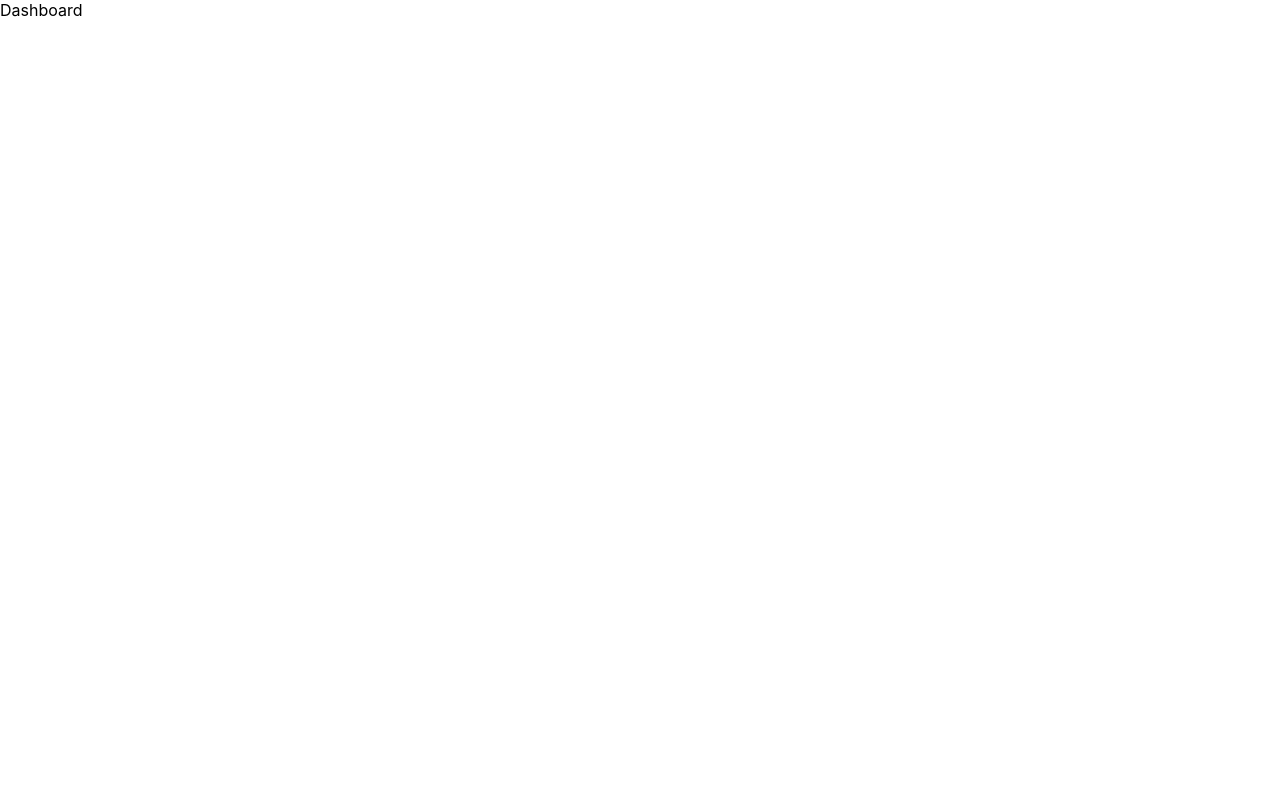
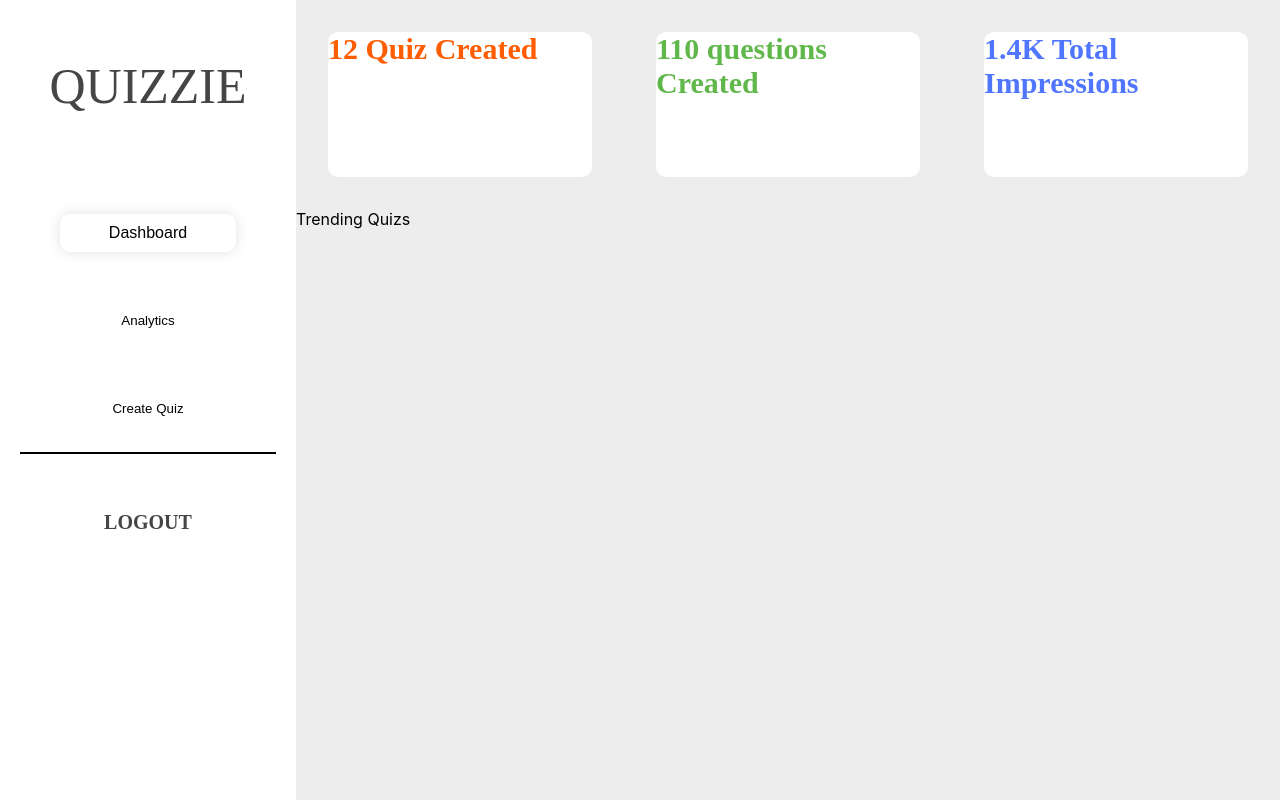
Before and after one commit to AkshayWankhade23/Quizzie, a React (Create React App) app in the folder client/: page /Dashboard in a window 1280 px wide. Built offline with nearby package versions, Linux system fonts and the light colour scheme.

Commit message:
Dashboard Page Created

```diff
--- a/client/src/App.jsx
+++ b/client/src/App.jsx
@@ -1,7 +1,8 @@
 import { Routes, Route } from "react-router-dom";
 import './App.css';
 import SignUp from "./Pages/SignUp/SignUp"
-import Dashboard from "./Components/Dashboard/Dashboard";
+// import Dashboard from "./Components/Dashboard/Dashboard";
+import DashboardPage from "./Pages/Dashboard/DashboardPage";
 import { Toaster } from "react-hot-toast";
 
 export const server = "http://localhost:4000";
@@ -12,7 +13,7 @@ function App() {
       <Toaster position="top-center" toastOptions={{ duration: 2000 }} />
       <Routes>
         <Route path="/" element={<SignUp />} />
-        <Route path="/Dashboard" element={<Dashboard />} />
+        <Route path="/Dashboard" element={<DashboardPage />} />
       </Routes>
     </>
   );
--- /dev/null
+++ b/client/src/Components/Analytics/Analytics.jsx
@@ -0,0 +1,6 @@
+
+const Analytics = () => {
+    return(<div>Analytics Component</div>)
+};
+
+export default Analytics;
--- /dev/null
+++ b/client/src/Components/Create Quiz/CreateQuiz.jsx
@@ -0,0 +1,41 @@
+import React, { useState } from "react";
+import style from "./Style.module.css";
+
+const CreateQuiz = ({ onClose, onSave }) => {
+  const [quizName, setQuizName] = useState("");
+  const [quizType, setQuizType] = useState("");
+
+  const handleSave = () => {
+    onSave({ quizName, quizType });
+    onClose();
+  };
+
+  return (
+    <div className={style.overlay}>
+      <div className={style.popup}>
+        <div>
+          <input
+            type="text"
+            value={quizName}
+            placeholder="Quiz name"
+            onChange={(e) => setQuizName(e.target.value)}
+            className={style.quizName}
+          />
+        </div>
+
+        <div>
+          <label>Quiz Type</label>
+            <button className={style.button}>Q & A</button>
+            <button className={style.button}>Poll Type</button>
+        </div>
+
+        <div className={style.popupButtons}>
+          <button className={style.button} onClick={onClose}>Cancel</button>
+          <button className={style.button} onClick={handleSave}>Continue</button>
+        </div>
+      </div>
+    </div>
+  );
+};
+
+export default CreateQuiz;
--- /dev/null
+++ b/client/src/Components/Create Quiz/Style.module.css
@@ -0,0 +1,77 @@
+.overlay {
+  position: fixed;
+  top: 0;
+  left: 0;
+  width: 100%;
+  height: 100%;
+  background: rgba(0, 0, 0, 0.5);
+  display: flex;
+  justify-content: center;
+  align-items: center;
+}
+
+.popup {
+  background: #fff;
+  padding: 20px;
+  border-radius: 10px;
+  box-shadow: 0px 4px 4px 0px rgba(0, 0, 0, 0.25);
+}
+
+.popupButtons {
+  margin-top: 10px;
+  display: flex;
+  justify-content: space-between;
+}
+
+label {
+  color: #9f9f9f;
+  text-align: center;
+  font-family: Poppins;
+  font-size: 25px;
+  font-style: normal;
+  font-weight: 500;
+  line-height: normal;
+}
+
+input {
+  color: #9f9f9f;
+  font-family: Poppins;
+  font-size: 25px;
+  font-style: normal;
+  font-weight: 500;
+  line-height: normal;
+  padding: 0px 10px;
+}
+
+.quizName {
+  width: 500px;
+  height: 51px;
+  flex-shrink: 0;
+  border-radius: 10px;
+  background: #fff;
+  box-shadow: 0px 0px 25px 0px rgba(0, 0, 0, 0.15);
+  border: none;
+}
+
+.button {
+  width: 171px;
+  height: 46px;
+  flex-shrink: 0;
+  border-radius: 10px;
+  background: #fff;
+  box-shadow: 0px 0px 25px 0px rgba(0, 0, 0, 0.15);
+  border: none;
+  color: #9f9f9f;
+  text-align: center;
+  font-family: Poppins;
+  font-size: 20px;
+  font-style: normal;
+  font-weight: 500;
+  line-height: normal;
+  margin: 15px 0px 0px 10px;
+}
+.button:hover {
+  color: #fff;
+  border-radius: 10px;
+  background: #60b84b;
+}
--- a/client/src/Components/Dashboard/Dashboard.jsx
+++ b/client/src/Components/Dashboard/Dashboard.jsx
@@ -1,6 +1,18 @@
+import style from "./Style.module.css";
 
 const Dashboard = () => {
-    return(<div>Dashboard</div>)
+  return (
+    <div className={style.container}>
+      <div className={style.cards}>
+        <div className={style.quiz_created}>12 Quiz Created </div>
+        <div className={style.questions_created}>110 questions Created </div>
+        <div className={style.total_impressions}>1.4K Total Impressions</div>
+      </div>
+      <div>
+      Trending Quizs
+      </div>
+    </div>
+  );
 };
 
 export default Dashboard;
--- a/client/src/Components/Dashboard/Style.module.css
+++ b/client/src/Components/Dashboard/Style.module.css
@@ -0,0 +1,96 @@
+/* .container {
+    width: 100vw;
+  background: #ededed;
+}
+
+.cards{
+    display: flex;
+}
+
+.quiz_created {
+  width: 295px;
+  height: 145px;
+  flex-shrink: 0;
+  border-radius: 10px;
+  background: #fff;
+  color: #ff5d01;
+  font-family: Poppins;
+  font-size: 30px;
+  font-style: normal;
+  font-weight: 600;
+  line-height: normal;
+  margin: 5rem 2rem 0rem 2rem;
+}
+
+.questions_created {
+  width: 295px;
+  height: 145px;
+  flex-shrink: 0;
+  border-radius: 10px;
+  background: #fff;
+  color: #60b84b;
+  font-family: Poppins;
+  font-size: 30px;
+  font-style: normal;
+  font-weight: 600;
+  line-height: normal;
+  margin: 5rem 2rem 0rem 2rem;
+}
+
+.total_impressions {
+  width: 295px;
+  height: 145px;
+  flex-shrink: 0;
+  border-radius: 10px;
+  background: #fff;
+  color: #5076ff;
+  font-family: Poppins;
+  font-size: 30px;
+  font-style: normal;
+  font-weight: 600;
+  line-height: normal;
+  margin: 5rem 2rem 0rem 2rem;
+} */
+
+.container {
+  width: 100%;
+  height: 100vh;
+  max-width: 1200px; /* Set a maximum width for larger screens */
+  margin: 0 auto; /* Center the container */
+  background: #ededed;
+}
+
+.cards {
+  display: flex;
+  flex-wrap: wrap; /* Allow cards to wrap to the next line on smaller screens */
+  justify-content: space-around; /* Add space between cards */
+}
+
+.quiz_created,
+.questions_created,
+.total_impressions {
+  width: calc(
+    33.33% - 4rem
+  ); /* Set the width of each card to roughly one-third of the container */
+  max-width: 295px; /* Set a maximum width for each card */
+  height: 145px;
+  flex-shrink: 0;
+  border-radius: 10px;
+  background: #fff;
+  font-family: Poppins;
+  font-size: 30px;
+  font-style: normal;
+  font-weight: 600;
+  line-height: normal;
+  margin: 2rem; /* Adjust margin for better spacing */
+}
+
+.quiz_created{
+    color: #ff5d01;
+}
+.questions_created{
+    color: #60b84b;
+}
+.total_impressions{
+    color: #5076ff;
+}
--- a/client/src/Components/Login/LoginForm.jsx
+++ b/client/src/Components/Login/LoginForm.jsx
@@ -42,6 +42,9 @@ const LoginForm = () => {
       window.localStorage.setItem("user", responseData.user);
       window.localStorage.setItem("name", responseData.name);
       window.localStorage.setItem("token", responseData.token);
+
+      console.log(localStorage.getItem("token"));
+
       toast.success("Login successful!");
       navigate("/Dashboard");
     } catch (error) {
@@ -63,7 +66,6 @@ const LoginForm = () => {
         value={data.email}
         onChange={handleChange}
         type="email"
-        placeholder="Email"
       />
       </div>
 
@@ -75,7 +77,6 @@ const LoginForm = () => {
         value={data.password}
         onChange={handleChange}
         type="password"
-        placeholder="Password"
       />
       </div>
 
--- a/client/src/Components/SignUp/Style.module.css
+++ b/client/src/Components/SignUp/Style.module.css
@@ -1,11 +1,12 @@
 .container {
   height: 100vh;
-  width: 60vw;
+  width: 70vw;
   padding: 10vw;
   box-sizing: border-box;
   display: inline-flex;
   flex-direction: column;
   align-items: flex-end;
+  margin-right: 10rem;
 }
 .name{
   margin-top: -8rem;
@@ -51,7 +52,7 @@
   border: 3px solid #ff6b6b;
 }
 
-/* .footer{} */
+
 .underline {
   margin: 4px;
   font-weight: 700;
--- /dev/null
+++ b/client/src/Pages/Dashboard/DashboardPage.jsx
@@ -0,0 +1,99 @@
+import style from "./Style.module.css";
+import { useState } from "react";
+import {useNavigate} from "react-router-dom";
+import Dashboard from "../../Components/Dashboard/Dashboard";
+import Analytics from "../../Components/Analytics/Analytics";
+import CreateQuiz from "../../Components/Create Quiz/CreateQuiz";
+
+const DashboardPage = () => {
+  const navigate = useNavigate();
+
+  const [isLoggedIn, setIsLoggedIn] = useState(
+    !!localStorage.getItem("user")
+  );
+  const [activeButton, setActiveButton] = useState("dashboard");
+  const [isCreateQuizPopupOpen, setCreateQuizPopupOpen] = useState(false);
+
+  console.log(localStorage.getItem("token"));
+
+  const handleLogout = () => {
+    localStorage.removeItem("user");
+    localStorage.removeItem("name");
+    localStorage.removeItem("token");
+    setIsLoggedIn(false);
+    navigate("/");
+  };
+
+  const handleButtonClick = (buttonName) => {
+    setActiveButton(buttonName);
+    if (buttonName === "createQuiz") {
+      setCreateQuizPopupOpen(true);
+    }
+  };
+
+  const closeCreateQuizPopup = () => {
+    setCreateQuizPopupOpen(false);
+  };
+
+  const saveQuizData = (data) => {
+    // Handle saving data for creating a quiz
+    console.log("Saved quiz data:", data);
+  };
+
+  // Define a mapping of button names to their corresponding components
+  const components = {
+    dashboard: <Dashboard />,
+    analytics: <Analytics />,
+  };
+
+  return (
+    <div className={style.container}>
+      <div className={style.right_container}>
+        <h3>QUIZZIE</h3>
+        <div>
+          <button
+            className={`${style.button} ${
+              activeButton === "dashboard" && style.active
+            }`}
+            onClick={() => handleButtonClick("dashboard")}
+          >
+            Dashboard
+          </button>
+        </div>
+        <div>
+          <button
+            className={`${style.button} ${
+              activeButton === "analytics" && style.active
+            }`}
+            onClick={() => handleButtonClick("analytics")}
+          >
+            Analytics
+          </button>
+        </div>
+        <div>
+        <button
+            className={`${style.button} ${
+              activeButton === "createQuiz" && style.active
+            }`}
+            onClick={() => handleButtonClick("createQuiz")}
+          >
+            Create Quiz
+          </button>
+        </div>
+        <div className={style.line}></div>
+        <div>
+          <button onClick={handleLogout} className={style.logout_btn}>Logout</button>
+        </div>
+      </div>
+
+      <div></div>
+      {/* Conditionally render the component based on the active button */}
+      {components[activeButton]}
+      {isCreateQuizPopupOpen && (
+          <CreateQuiz onClose={closeCreateQuizPopup} onSave={saveQuizData} />
+        )}
+    </div>
+  );
+};
+
+export default DashboardPage;
--- /dev/null
+++ b/client/src/Pages/Dashboard/Style.module.css
@@ -0,0 +1,125 @@
+/* .container {
+  display: flex;
+}
+
+.right_container {
+  width: 20vw;
+  height: 100vh;
+  flex-shrink: 0;
+  background: #fff;
+  box-shadow: 0px 4px 4px 0px rgba(0, 0, 0, 0.25);
+  text-align: center;
+}
+
+h3 {
+  width: 131px;
+  height: 70px;
+  color: #474444;
+  font-family: Jomhuria;
+  font-size: 50px;
+  font-style: normal;
+  font-weight: 400;
+  line-height: normal;
+  margin: 2.3rem;
+}
+
+.button {
+  width: 176px;
+  height: 38px;
+  flex-shrink: 0;
+  border-radius: 10px;
+  background: #fff;
+  cursor: pointer;
+  border: none;
+  margin-top: 50px;
+}
+.button.active {
+  font-size: 16px;
+  box-shadow: 0px 0px 14px 0px rgba(0, 0, 0, 0.12);
+}
+
+.line {
+  width: 144px;
+  height: 2px;
+  flex-shrink: 0;
+  stroke-width: 10px;
+  background: #000;
+  margin: 15rem 0rem 0rem 5rem;
+}
+
+.logout_btn {
+  margin-top: 2rem;
+  color: #474444;
+  font-family: Poppins;
+  font-size: 20px;
+  font-style: normal;
+  font-weight: 700;
+  line-height: normal;
+  text-transform: uppercase;
+  border: none;
+  background: #fff;
+} */
+
+.container {
+  display: flex;
+  height: 100vh;
+}
+
+.right_container {
+  width: 20vw;
+  flex-shrink: 0;
+  background: #fff;
+  box-shadow: 0px 4px 4px 0px rgba(0, 0, 0, 0.25);
+  text-align: center;
+  padding: 20px; /* Add padding for better spacing on smaller screens */
+}
+
+h3 {
+  width: 100%; /* Make h3 take up full width */
+  height: 70px;
+  color: #474444;
+  font-family: Jomhuria;
+  font-size: 50px;
+  font-style: normal;
+  font-weight: 400;
+  line-height: normal;
+  margin: 2.3rem 0; /* Adjust margin for better spacing */
+}
+
+.button {
+  width: 176px;
+  height: 38px;
+  flex-shrink: 0;
+  border-radius: 10px;
+  background: #fff;
+  cursor: pointer;
+  border: none;
+  margin-top: 50px;
+}
+.button.active {
+  font-size: 16px;
+  box-shadow: 0px 0px 14px 0px rgba(0, 0, 0, 0.12);
+}
+
+.line {
+  width: 100%; /* Make the line take up full width */
+  height: 2px;
+  flex-shrink: 0;
+  stroke-width: 10px;
+  background: #000;
+  margin: 1.5rem 0; /* Adjust margin for better spacing */
+}
+
+.logout_btn {
+  margin-top: 2rem;
+  color: #474444;
+  font-family: Poppins;
+  font-size: 20px;
+  font-style: normal;
+  font-weight: 700;
+  line-height: normal;
+  text-transform: uppercase;
+  border: none;
+  background: #fff;
+  cursor: pointer;
+}
```
Also changed, not shown: client/src/Components/SignUp/SignUpForm.jsx (+4 -4 lines).
